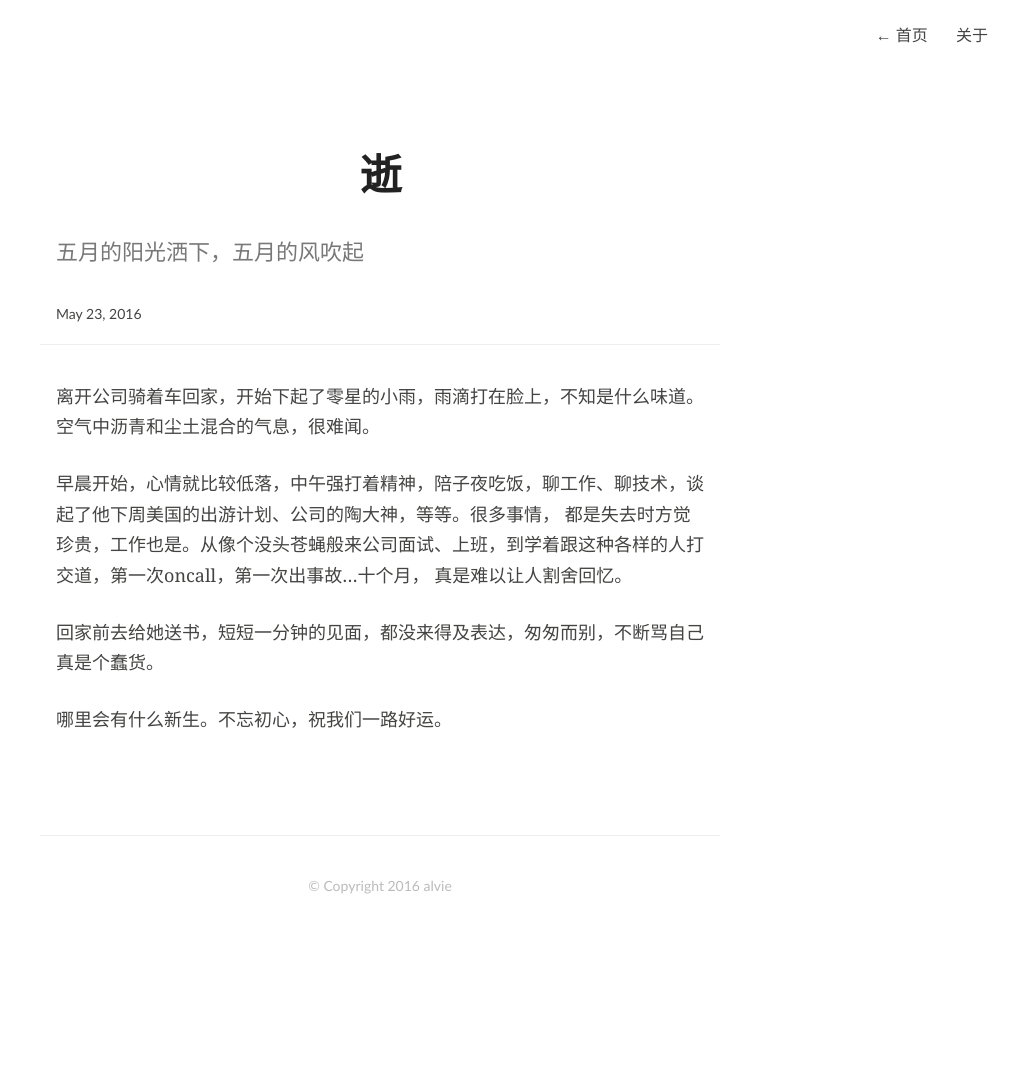
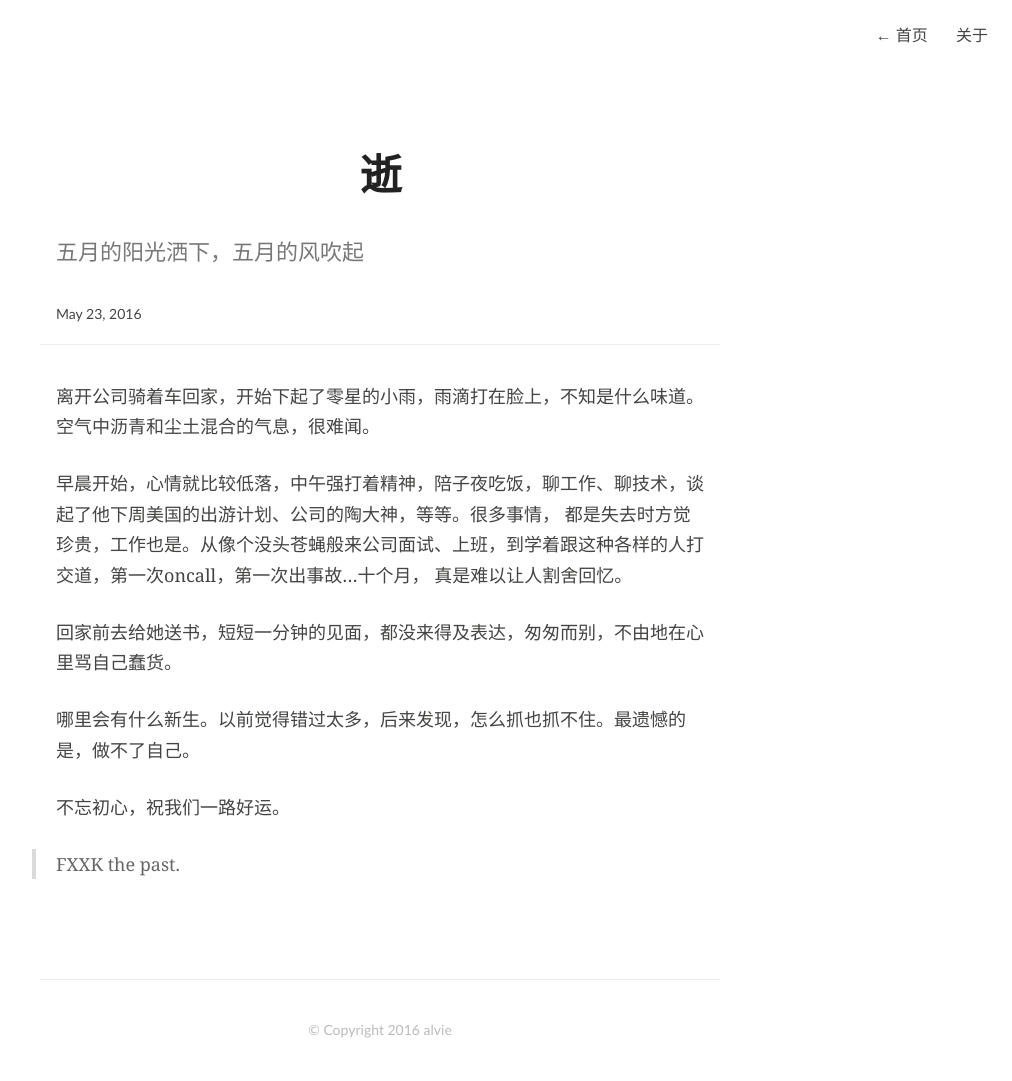
Before and after one commit to alviezhang/so-long-my-past, a Jekyll site: the page built from _posts/2016/2016-05-23-pass-away.md, in a window 1280 px wide. Shown: the whole page, without its empty margins (260-1272 px from the left). Built offline with Jekyll 4.4.1, drawn with Linux system fonts in a browser that asks for light colours; before the commit the page ends 936 px from its top, so only the background shows below that.

Commit message:
Update 2016-05-23-pass-away.md

```diff
--- a/_posts/2016/2016-05-23-pass-away.md
+++ b/_posts/2016/2016-05-23-pass-away.md
@@ -11,6 +11,10 @@ tags:
 都是失去时方觉珍贵，工作也是。从像个没头苍蝇般来公司面试、上班，到学着跟这种各样的人打交道，第一次oncall，第一次出事故...十个月，
 真是难以让人割舍回忆。
 
-回家前去给她送书，短短一分钟的见面，都没来得及表达，匆匆而别，不断骂自己真是个蠢货。
+回家前去给她送书，短短一分钟的见面，都没来得及表达，匆匆而别，不由地在心里骂自己蠢货。
 
-哪里会有什么新生。不忘初心，祝我们一路好运。
+哪里会有什么新生。以前觉得错过太多，后来发现，怎么抓也抓不住。最遗憾的是，做不了自己。
+
+不忘初心，祝我们一路好运。
+
+> FXXK the past.
```
